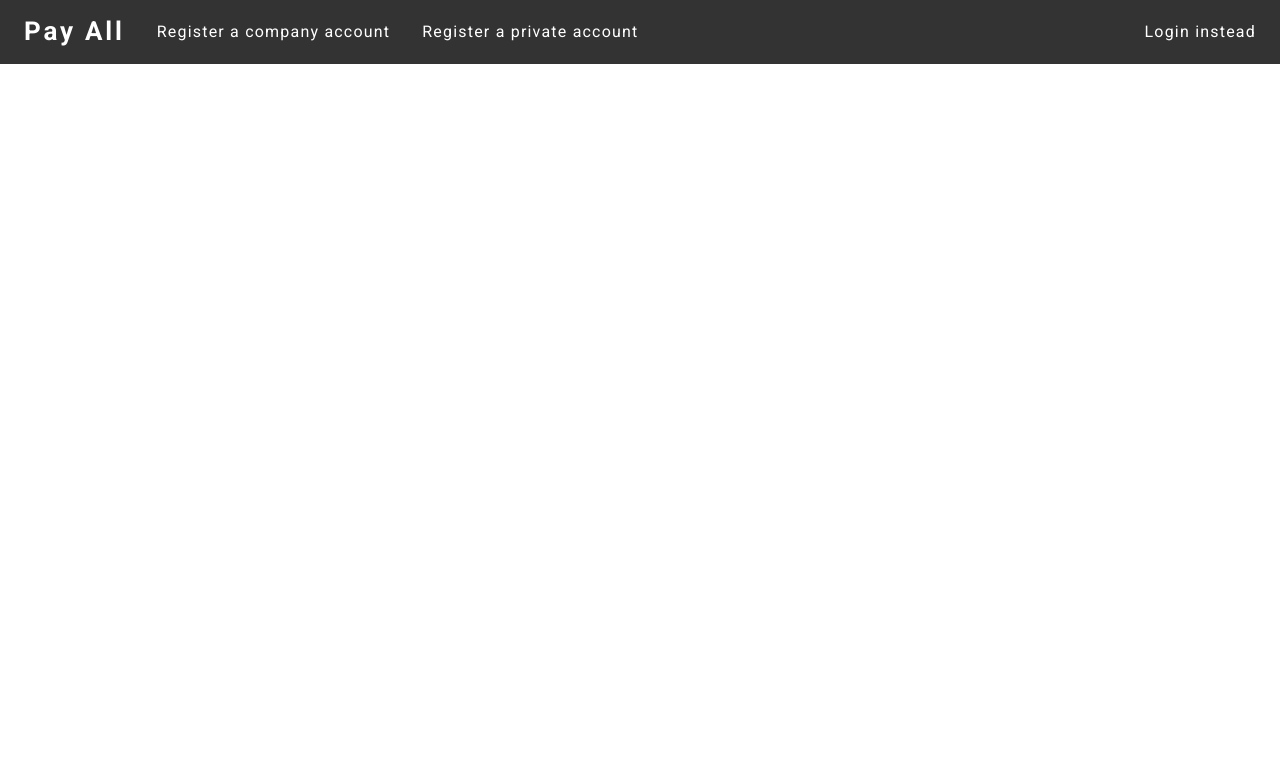
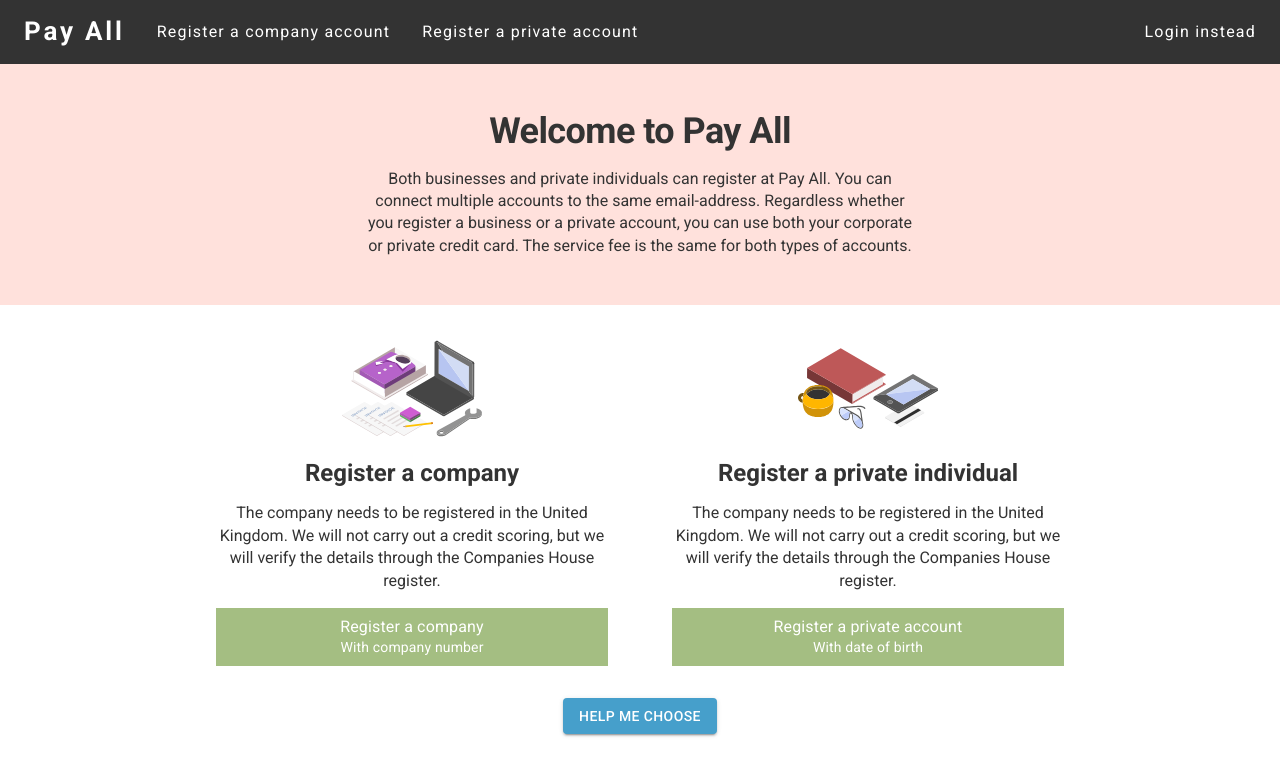
Before and after one commit to iamfarhantariq/pay-all-web, a React (Create React App) app: page /register-user in a window 1280 px wide. Shown: the top 776 px of the page. Built offline with nearby package versions, Linux system fonts and the light colour scheme.

Commit message:
register page choose type done

```diff
--- a/src/constants/colors.js
+++ b/src/constants/colors.js
@@ -1 +1,3 @@
 export const NAV_BAR_COLOR = "#333333";
+export const BACKGROUND_COLOR = "#ffe1dc";
+export const PRIMARY_COLOR = "#a4be82";
--- a/src/constants/strings.js
+++ b/src/constants/strings.js
@@ -1 +1,4 @@
 export const PROJECT_NAME = "Pay All";
+export const WELCOME_DESCRIPTION = `Both businesses and private individuals can register at ${PROJECT_NAME}. You can connect multiple accounts to the same email-address. Regardless whether you register a business or a private account, you can use both your corporate or private credit card. The service fee is the same for both types of accounts.`;
+export const COMPANY_DESCRIPTION =
+  "The company needs to be registered in the United Kingdom. We will not carry out a credit scoring, but we will verify the details through the Companies House register.";
--- a/src/index.js
+++ b/src/index.js
@@ -13,8 +13,10 @@ import {
 import { authRoutes } from "./routes/Auth";
 import loggedIn from "./utils/loggedIn";
 import theme from "./theme";
+import { Box } from "@material-ui/core";
 
 ReactDOM.render(
+  // <Box width={1} height={1}>
   <ThemeProvider theme={theme}>
     <Router>
       <Switch>
@@ -30,6 +32,7 @@ ReactDOM.render(
       </Switch>
     </Router>
   </ThemeProvider>,
+  // </Box>,
   document.getElementById("root")
 );
 
--- a/src/pages/Auth/LoginPage.js
+++ b/src/pages/Auth/LoginPage.js
@@ -1,10 +1,14 @@
-import React from "react";
+import React, { useEffect } from "react";
 import { Box, Grid } from "@material-ui/core";
 import { useStyles } from "../../styles/default";
 import LoginContent from "../../components/Auth/LoginContent";
 
 const LoginPage = () => {
   const classes = new useStyles();
+  useEffect(() => {
+    document.title = "Login";
+  }, []);
+
   return (
     <Box className={classes.rootContainer}>
       <Grid container direction="column" justify="center" alignItems="center">
--- a/src/pages/Auth/RegisterPage.js
+++ b/src/pages/Auth/RegisterPage.js
@@ -1,10 +1,188 @@
-import React from "react";
+import React, { useEffect } from "react";
+import { Box, Button, Container, Grid, Typography } from "@material-ui/core";
+import { makeStyles } from "@material-ui/core/styles";
 import Header from "../../components/Common/Header";
+import {
+  BACKGROUND_COLOR,
+  NAV_BAR_COLOR,
+  PRIMARY_COLOR,
+} from "../../constants/colors";
+import {
+  COMPANY_DESCRIPTION,
+  PROJECT_NAME,
+  WELCOME_DESCRIPTION,
+} from "../../constants/strings";
+import BusinessImage from "../../assets/business.svg";
+import PrivateImage from "../../assets/private.svg";
+
+const useStyles = makeStyles((theme) => ({
+  title: {
+    fontFamily: "Roboto",
+    color: NAV_BAR_COLOR,
+    fontWeight: 900,
+    lineHeight: 1.1,
+    marginBottom: "1rem",
+  },
+  description: {
+    fontFamily: "Roboto",
+    color: NAV_BAR_COLOR,
+    fontWeight: 400,
+    lineHeight: 1.4,
+  },
+  welcomeBox: {
+    backgroundColor: BACKGROUND_COLOR,
+    padding: "3rem 0",
+    marginTop: "4rem",
+    display: "flex",
+    textAlign: "center",
+    justifyContent: "center",
+    alignItems: "center",
+  },
+  containerBox: {
+    margin: "2rem",
+    display: "block",
+    textAlign: "center",
+    justifyContent: "center",
+    alignItems: "center",
+  },
+  card: {
+    backgroundColor: PRIMARY_COLOR,
+    "&:hover": {
+      background: "#98b571",
+    },
+    padding: "0.5rem 0",
+    margin: "1rem 0",
+    cursor: "pointer",
+  },
+  bottomButton: {
+    color: "white",
+    float: "center",
+    display: "block",
+    margin: "0 auto",
+    marginBottom: "3rem",
+  },
+}));
 
 const RegisterPage = () => {
+  const classes = new useStyles();
+  useEffect(() => {
+    document.title = "Register";
+  }, []);
+
   return (
     <>
-      <Header />
+      <Box width={1}>
+        <Header />
+        <Box width={1} className={classes.welcomeBox}>
+          <Container maxWidth="sm">
+            <Box>
+              <Typography
+                variant="h1"
+                className={classes.title}
+                style={{ fontSize: "36px" }}
+              >
+                {`Welcome to ${PROJECT_NAME}`}
+              </Typography>
+            </Box>
+            <Box>
+              <Typography variant="body3" className={classes.description}>
+                {WELCOME_DESCRIPTION}
+              </Typography>
+            </Box>
+          </Container>
+        </Box>
+        <Box width={1}>
+          <Container maxWidth="md">
+            <Grid container>
+              <Grid item lg={6} md={6} sm={12} xs={12}>
+                <Box className={classes.containerBox}>
+                  <img
+                    src={BusinessImage}
+                    alt=""
+                    style={{ maxWidth: "140px", marginBottom: "1rem" }}
+                  />
+                  <Typography
+                    variant="h3"
+                    className={classes.title}
+                    style={{ fontSize: "24px" }}
+                  >
+                    Register a company
+                  </Typography>
+                  <Typography variant="body4" className={classes.description}>
+                    {COMPANY_DESCRIPTION}
+                  </Typography>
+                  <Box className={classes.card}>
+                    <Typography
+                      variant="subtitle1"
+                      className={classes.description}
+                      style={{
+                        color: "white",
+                      }}
+                    >
+                      Register a company
+                    </Typography>
+                    <Typography
+                      variant="body2"
+                      className={classes.description}
+                      style={{
+                        color: "white",
+                      }}
+                    >
+                      With company number
+                    </Typography>
+                  </Box>
+                </Box>
+              </Grid>
+              <Grid item lg={6} md={6} sm={12} xs={12}>
+                <Box className={classes.containerBox}>
+                  <img
+                    src={PrivateImage}
+                    alt=""
+                    style={{ maxWidth: "140px", marginBottom: "1rem" }}
+                  />
+                  <Typography
+                    variant="h3"
+                    className={classes.title}
+                    style={{ fontSize: "24px" }}
+                  >
+                    Register a private individual
+                  </Typography>
+                  <Typography variant="body4" className={classes.description}>
+                    {COMPANY_DESCRIPTION}
+                  </Typography>
+                  <Box className={classes.card}>
+                    <Typography
+                      variant="subtitle1"
+                      className={classes.description}
+                      style={{
+                        color: "white",
+                      }}
+                    >
+                      Register a private account
+                    </Typography>
+                    <Typography
+                      variant="body2"
+                      className={classes.description}
+                      style={{
+                        color: "white",
+                      }}
+                    >
+                      With date of birth
+                    </Typography>
+                  </Box>
+                </Box>
+              </Grid>
+            </Grid>
+          </Container>
+        </Box>
+        <Button
+          variant="contained"
+          color="secondary"
+          className={classes.bottomButton}
+        >
+          Help me choose
+        </Button>
+      </Box>
     </>
   );
 };
--- a/src/theme.js
+++ b/src/theme.js
@@ -20,6 +20,13 @@ const theme = createMuiTheme({
       default: "#ffe1dc",
     },
   },
+  overrides: {
+    MuiButton: {
+      raisedPrimary: {
+        color: "white",
+      },
+    },
+  },
 });
 
 export default theme;
```
Also changed, not shown: src/assets/business.svg (added), src/assets/private.svg (added).
